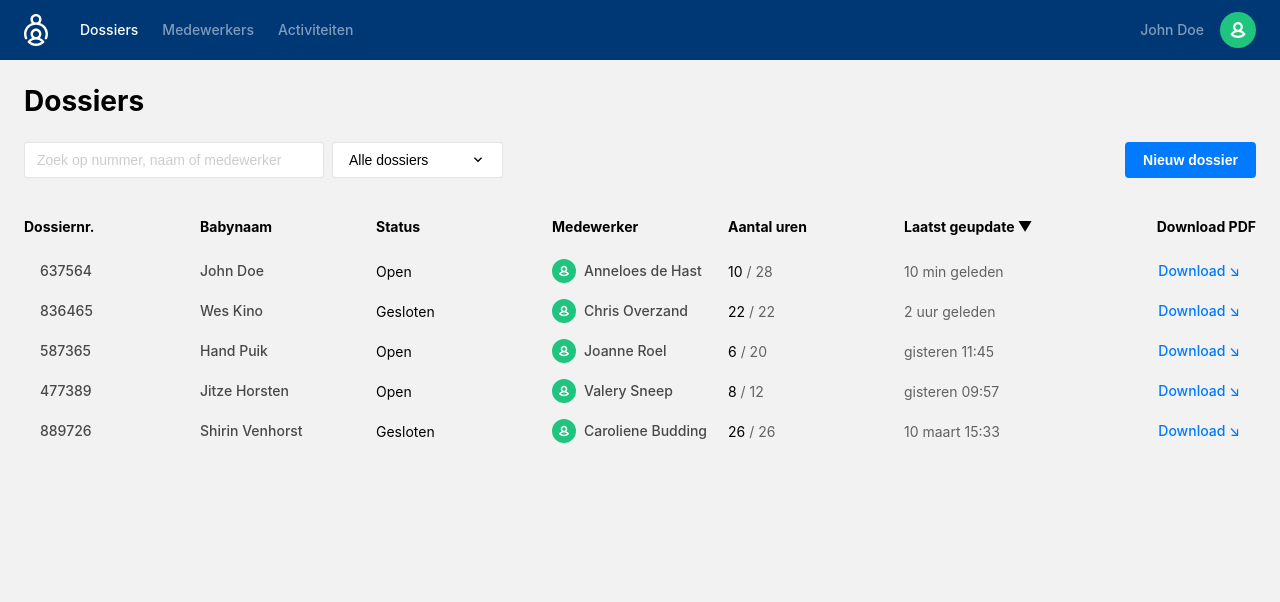
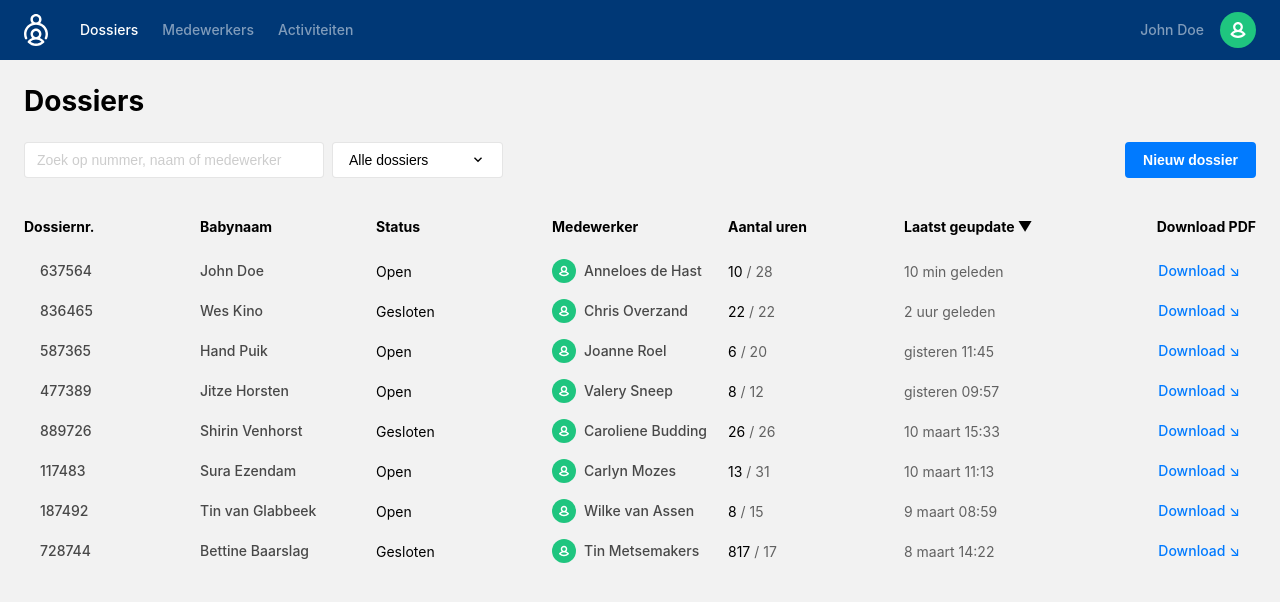
Before and after one commit to vikpande/thuiszorg_react, a React (Create React App) app: page /dossiers in a window 1280 px wide. Shown: the top 602 px of the page. Built offline with nearby package versions, Linux system fonts and the light colour scheme.

Commit message:
Add more example dossiers

```diff
--- a/src/dossier-samples.js
+++ b/src/dossier-samples.js
@@ -39,8 +39,7 @@ const dossiers = {
         hourstotal: 12,
         lastupdate: "gisteren 09:57",
         downloadlink: "#"
-    }
-    ,
+    },
     dossier5: {
         dossiernumber: 889726,
         babyname: "Shirin Venhorst",
@@ -50,6 +49,36 @@ const dossiers = {
         hourstotal: 26,
         lastupdate: "10 maart 15:33",
         downloadlink: "#"
+    },
+    dossier6: {
+        dossiernumber: 117483,
+        babyname: "Sura Ezendam",
+        dossierstatus: "Open",
+        medewerker: "Carlyn Mozes",
+        hoursleft: 13,
+        hourstotal: 31,
+        lastupdate: "10 maart 11:13",
+        downloadlink: "#"
+    },
+    dossier7: {
+        dossiernumber: 187492,
+        babyname: "Tin van Glabbeek",
+        dossierstatus: "Open",
+        medewerker: "Wilke van Assen",
+        hoursleft: 8,
+        hourstotal: 15,
+        lastupdate: "9 maart 08:59",
+        downloadlink: "#"
+    },
+    dossier8: {
+        dossiernumber: 728744,
+        babyname: "Bettine Baarslag",
+        dossierstatus: "Gesloten",
+        medewerker: "Tin Metsemakers",
+        hoursleft: 817,
+        hourstotal: 17,
+        lastupdate: "8 maart 14:22",
+        downloadlink: "#"
     }
 };
 
```
